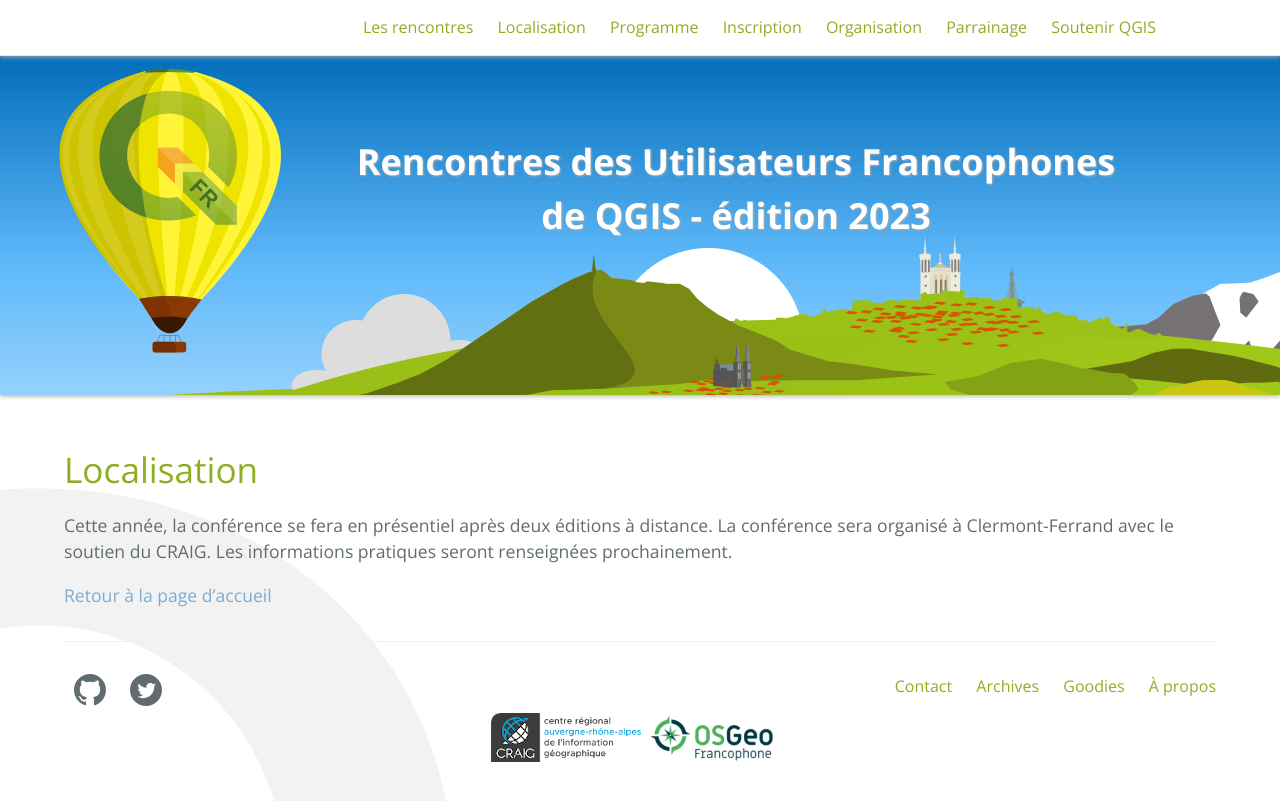
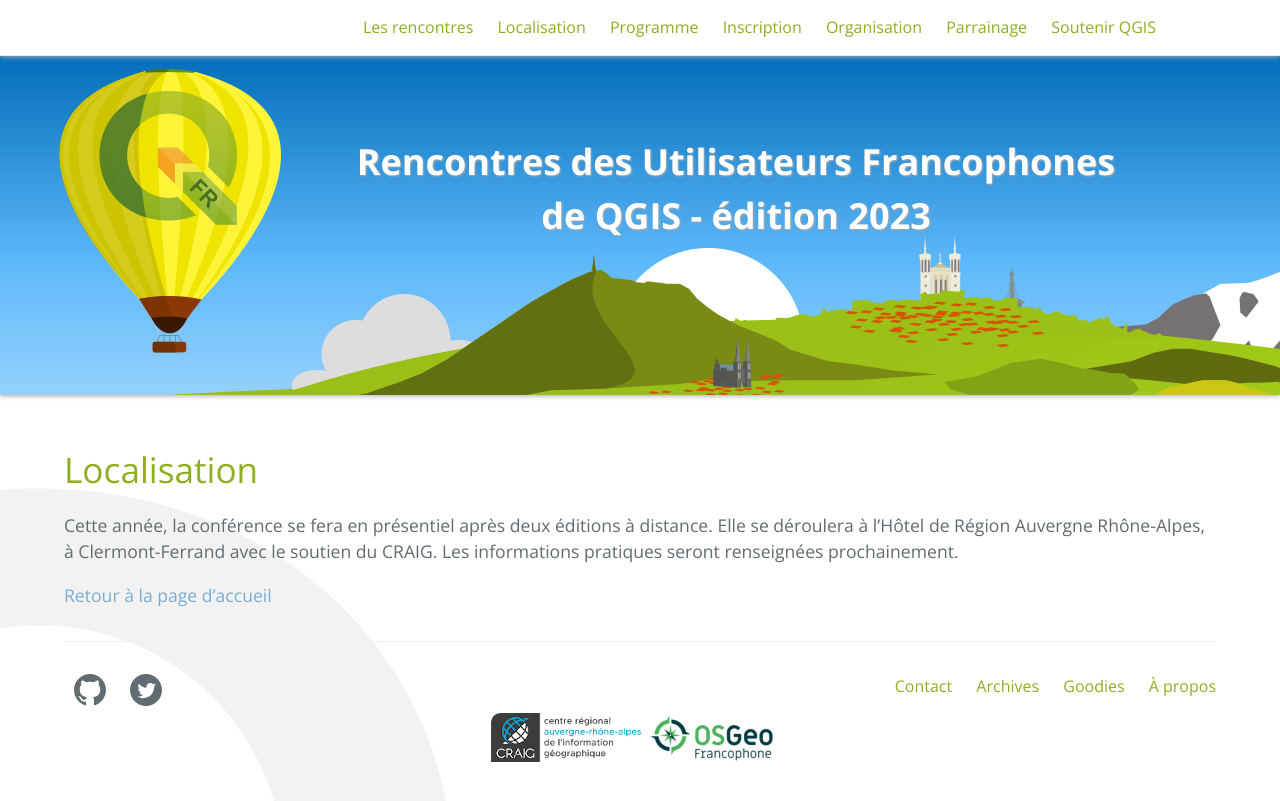
Before and after one commit to OSGeo-fr/QGIS-conf-fr-website, a Jekyll site: the page built from z10_localisation.md, in a window 1280 px wide. Shown: the top 801 px of the page. Built offline with Jekyll 4.4.1, drawn with Linux system fonts in a browser that asks for light colours.

Commit message:
plus de détails

```diff
--- a/z10_localisation.md
+++ b/z10_localisation.md
@@ -5,7 +5,7 @@ tagline: Comment accéder aux Rencontres ?
 menu: header
 ---
 
-Cette année, la conférence se fera en présentiel après deux éditions à distance. La conférence sera organisé à Clermont-Ferrand avec le soutien du CRAIG. Les informations pratiques seront renseignées prochainement.
+Cette année, la conférence se fera en présentiel après deux éditions à distance. Elle se déroulera à l'Hôtel de Région Auvergne Rhône-Alpes, à Clermont-Ferrand avec le soutien du CRAIG. Les informations pratiques seront renseignées prochainement.
 
 
 [Retour à la page d'accueil]({{ site.url }}{{ site.baseurl }})
```
